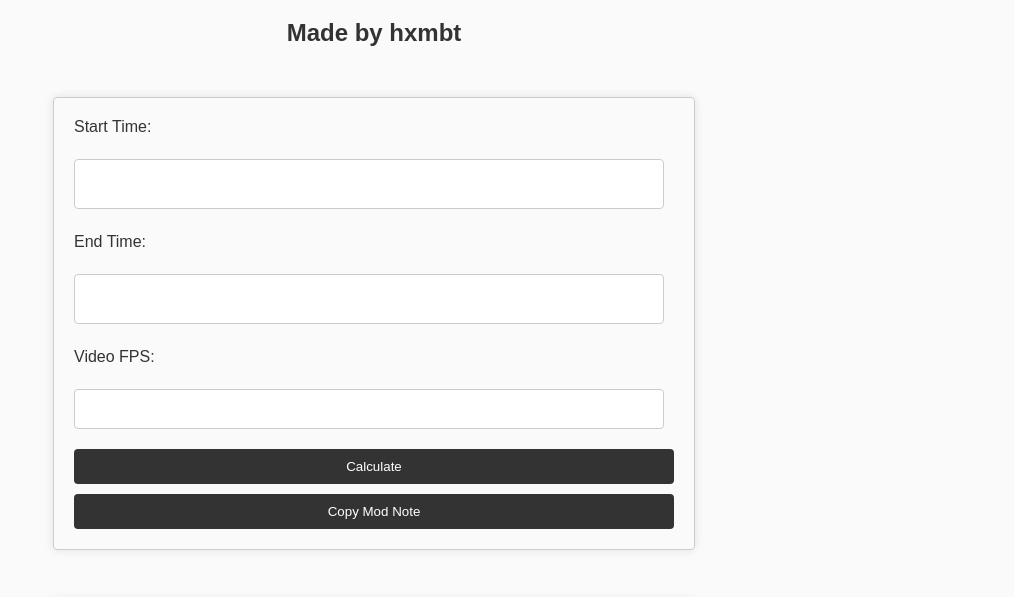
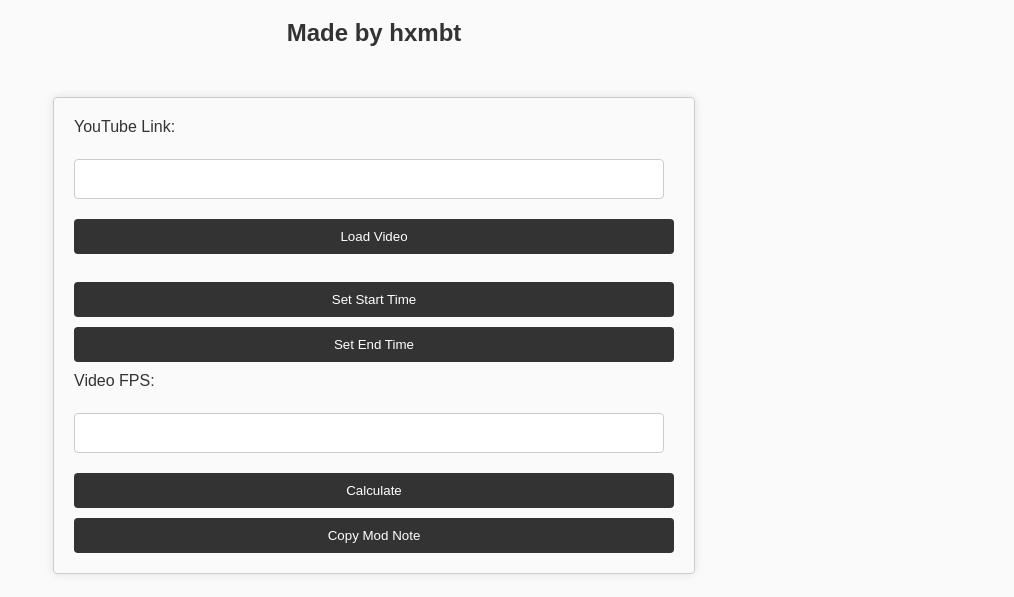
Before and after one commit to TexturePackPorts/Retime-Tool, a plain HTML site: page index.html in a window 1280 px wide. Shown: the part 61-658 px from the top of the page, without its empty margins (266-1280 px from the left). Drawn offline with Linux system fonts and the light colour scheme.

Commit message:
Update index.html

```diff
--- a/index.html
+++ b/index.html
@@ -3,6 +3,7 @@
 <head>
     <title>Speedrun Retime Tool</title>
     <link rel="stylesheet" href="https://cdnjs.cloudflare.com/ajax/libs/font-awesome/5.15.3/css/all.min.css">
+    <script src="https://www.youtube.com/iframe_api"></script>
     <link rel="icon" type="image/x-icon" href="favicon.png">
     <link rel="stylesheet" href="style.css">
 </head>
@@ -10,10 +11,12 @@
     <h1>Speedrun Retime Tool</h1>
     <h2>Made by hxmbt</h2>
     <form id="timeForm">
-        <label for="startTime">Start Time:</label><br>
-        <textarea id="startTime" name="startTime"></textarea><br>
-        <label for="endTime">End Time:</label><br>
-        <textarea id="endTime" name="endTime"></textarea><br>
+        <label for="youtubeLink">YouTube Link:</label><br>
+        <input type="text" id="youtubeLink" name="youtubeLink"><br>
+        <input type="button" value="Load Video" onclick="loadVideo()"><br>
+        <div id="youtubeVideo"></div>
+        <input type="button" value="Set Start Time" onclick="setStartTime()">
+        <input type="button" value="Set End Time" onclick="setEndTime()">
         <label for="fps">Video FPS:</label><br>
         <input type="text" id="fps" name="fps"><br>
         <input type="button" value="Calculate" onclick="calculateTime()">
```
